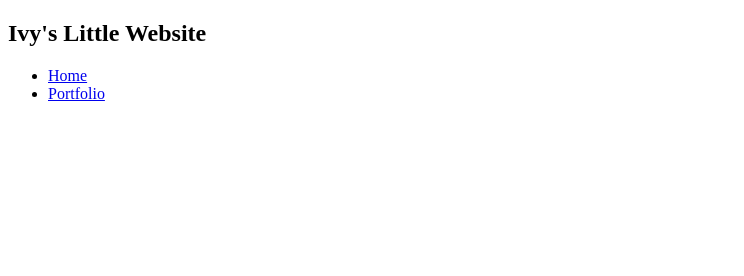
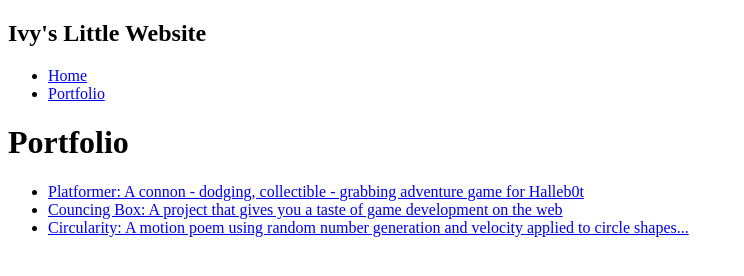
Before and after one commit to Dirvy/dirvy.github.io, a plain HTML site: page webby/portfolio.html in a window 1280 px wide. Shown: the whole page, without its empty margins (0-744 px from the left). Drawn offline with Linux system fonts and the light colour scheme.

Commit message:
add portfolio.html file

```diff
--- a/webby/portfolio.html
+++ b/webby/portfolio.html
@@ -17,6 +17,15 @@
              </li>
          </ul>
      </nav>
+     <main>
+      <div class="content">
+        <h1>Portfolio</h1>
+        <ul id="portfolio">
+          <li><a href="projects/platformer/">Platformer: A connon - dodging, collectible - grabbing adventure game for Halleb0t</a></li>
+          <li><a href="projects/bouncing-box/">Councing Box: A project that gives you a taste of game development on the web</a></li>
+          <li><a href="projects/circularity/">Circularity: A motion poem using random number generation and velocity applied to circle shapes...</a></li>
+        </ul>
       </div>
+     </main>
     </body>
 </html>
```
